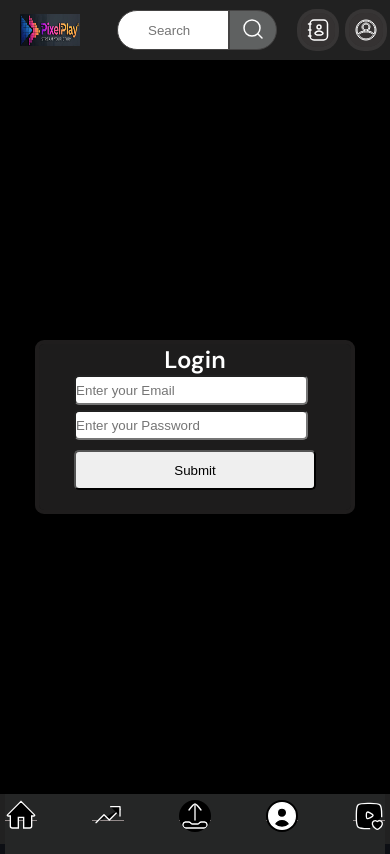
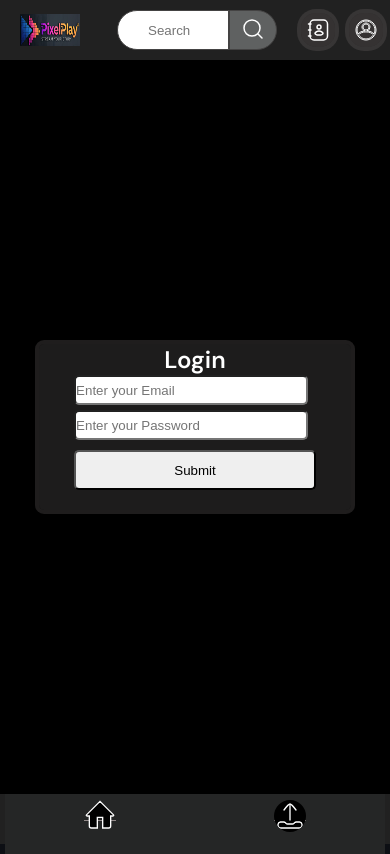
Before and after one commit to GitCoder820/youtube_front, a React (Vite) app: page /login in a window 390 px wide. Built offline with nearby package versions, Linux system fonts and the light colour scheme.

Commit message:
mobile update

```diff
--- a/src/components/left_pannel/explorer.jsx
+++ b/src/components/left_pannel/explorer.jsx
@@ -24,30 +24,30 @@ export default function Explorer() {
                 </div></NavLink>
 
             </li>
-            <li>
+            {/* <li>
                 <NavLink to='/trending' className={({ isActive }) =>isActive ? `${styles.activeLink}` : `${styles.links}`}><div className="styles.links">
                     <img className={styles.icons} src={trending} alt="menu" /> <div className={styles.hidden}>Trending</div>
                 </div></NavLink>
 
-            </li>
+            </li> */}
             <li>
                 <NavLink to='/upload'  className={({ isActive }) =>isActive ? `${styles.activeLink}` : `${styles.links}`} ><div className="styles.links">
                     <img style={{background:"black",borderRadius:"3.14rem"}} className={styles.icons} src={upload} alt="menu" /> <div className={styles.hidden}>Upload</div>
                 </div></NavLink>
 
             </li>
-            <li>
+            {/* <li>
                 <NavLink to='/library' className={({ isActive }) =>isActive ? `${styles.activeLink}` : `${styles.links}`}><div className="styles.links">
                     <img style={{background:"black",borderRadius:"3.14rem"}} className={styles.icons} src={you} alt="menu" /> <div className={styles.hidden}>You</div>
                 </div></NavLink>
 
-            </li>
-            <li>
+            </li> */}
+            {/* <li>
                 <NavLink to='/history' className={({ isActive }) =>isActive ? `${styles.activeLink}` : `${styles.links}`}><div className="styles.links">
                     <img  className={styles.icons} src={like} alt="menu" /> <div className={styles.hidden}>Like</div>
                 </div></NavLink>
 
-            </li>
+            </li> */}
         </ul>
     </div>)
 }
--- a/src/components/left_pannel/explorer.module.css
+++ b/src/components/left_pannel/explorer.module.css
@@ -105,6 +105,7 @@
     display: flex;
     width: calc(100% - 10px);
     height: 60px;
+    justify-content: space-around;
     /* align-items: center; */
     align-content: center;
     list-style: none;
```
